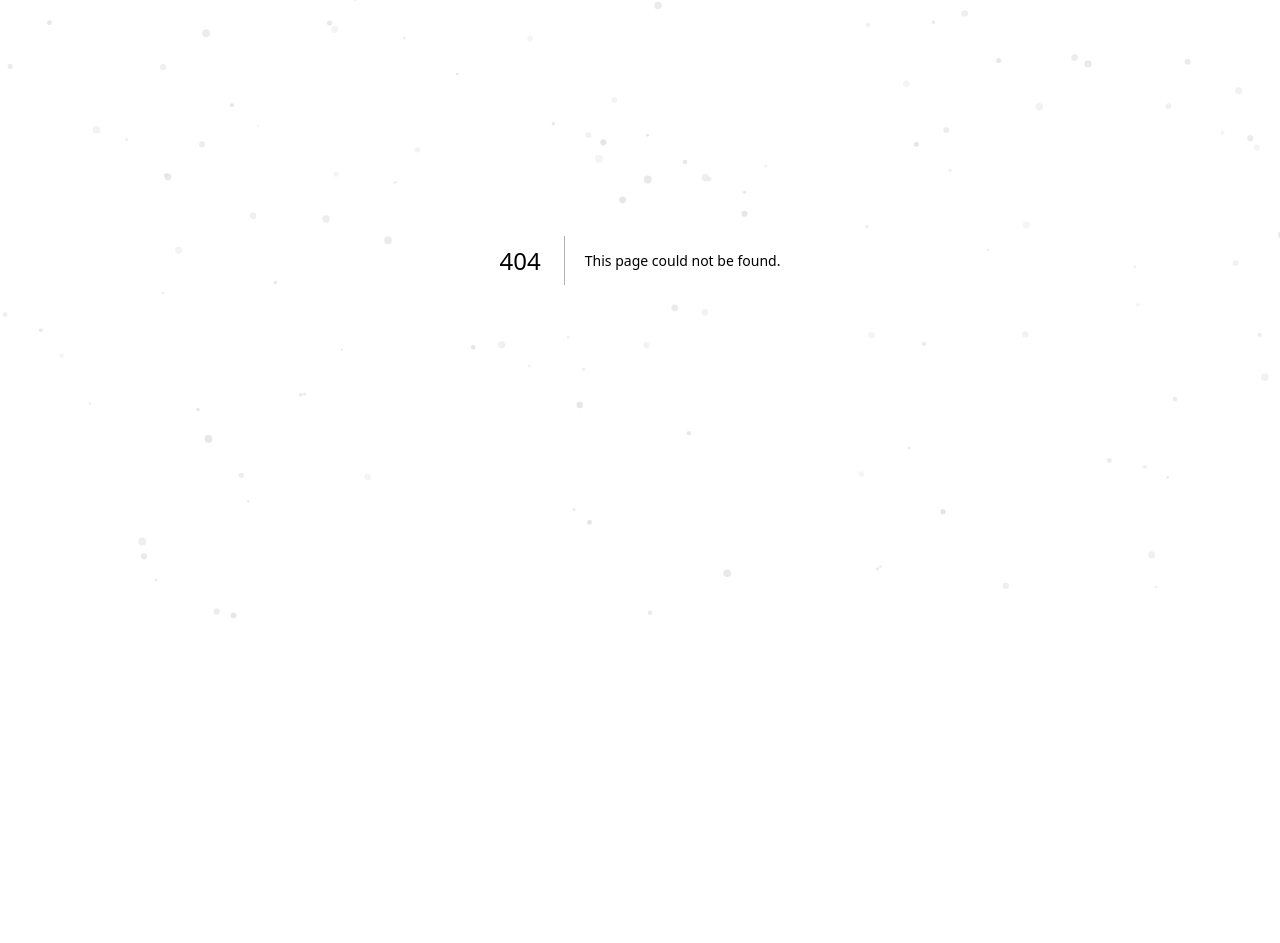
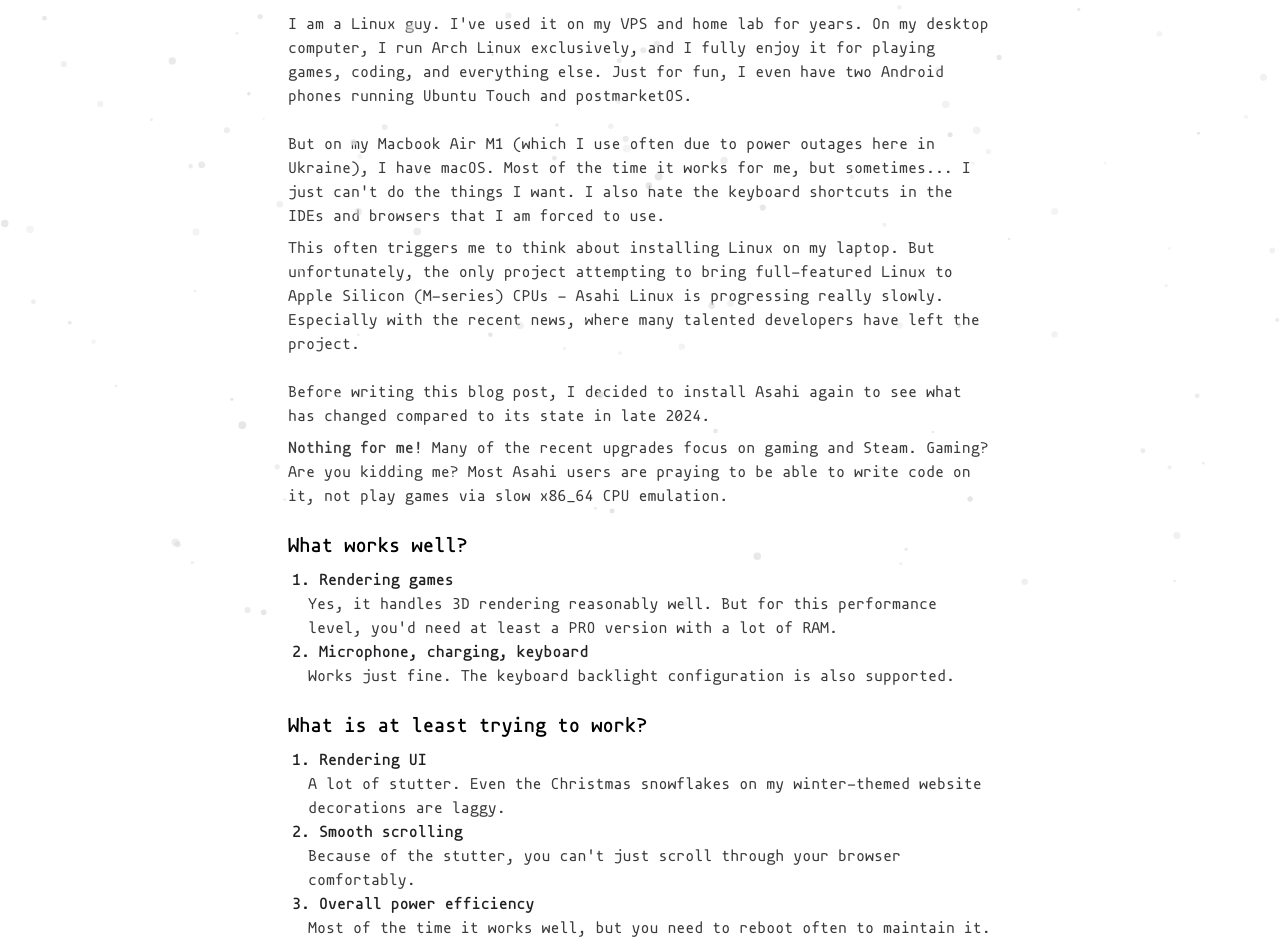
Before and after one commit to kotleni/kotleni.github.io, a Next.js app: page /blog/asahi-linux in a window 1280 px wide. Before the commit this address had no page. Shown: the part 180-1123 px from the top of the page. Before the commit the page ends 856 px from the top, so only its background shows below. Built offline with nearby package versions, Linux system fonts and the light colour scheme; no server answers.

Commit message:
chore(blog): new blog post about asahi linux

```diff
--- /dev/null
+++ b/src/app/blog/asahi-linux/page.tsx
@@ -0,0 +1,153 @@
+import {ViewsCount} from '@/components/views-count';
+import {TextBlock} from '@/components/blog/text-block';
+import {OrderedList} from '@/components/blog/ordered-list';
+
+const worksWell = [
+    {
+        title: '1. Rendering games',
+        content:
+            "Yes, it handles 3D rendering reasonably well. But for this performance level, you'd need at least a PRO version with a lot of RAM.",
+    },
+    {
+        title: '2. Microphone, charging, keyboard',
+        content:
+            'Works just fine. The keyboard backlight configuration is also supported.',
+    },
+];
+
+const worksPoorly = [
+    {
+        title: '1. Rendering UI',
+        content:
+            'A lot of stutter. Even the Christmas snowflakes on my winter-themed website decorations are laggy.',
+    },
+    {
+        title: '2. Smooth scrolling',
+        content:
+            "Because of the stutter, you can't just scroll through your browser comfortably.",
+    },
+    {
+        title: '3. Overall power efficiency',
+        content:
+            'Most of the time it works well, but you need to reboot often to maintain it.',
+    },
+    {
+        title: '4. Sound',
+        content:
+            'The sound from the internal speakers is terrible, especially when you raise the volume.',
+    },
+    {
+        title: '5. Camera',
+        content:
+            "The camera doesn't work in most native applications, though it works okay in the browser.",
+    },
+    {
+        title: '6. A lot of other stuff...',
+        content:
+            'Swap performance is bad, SELinux is buggy, and there are features you will simply have to disable.',
+    },
+];
+
+const notWorking = [
+    {
+        title: '1. HDMI/DisplayPort over Type-C hub',
+        content: "I really would like to use a second monitor, but I can't.",
+    },
+    {
+        title: '2. A lot of software',
+        content:
+            "Some apps just don't work. Some fail because of the 16k memory page size, and others just have no ARM port.",
+    },
+    {
+        title: '3. Sleep mode',
+        content:
+            'Even with no apps running and the lid closed, the battery drains while sleeping.',
+    },
+];
+
+export default function AsahiLinuxBlogPost() {
+    return (
+        <div className="flex flex-col gap-6 mt-2">
+            <ViewsCount size="default" />
+
+            <header>
+                <h1 className="font-bold text-3xl">
+                    Why I abandoned the idea of using Asahi Linux.
+                </h1>
+            </header>
+
+            <section className="flex flex-col gap-2">
+                <TextBlock>
+                    I am a Linux guy. I've used it on my VPS and home lab for
+                    years. On my desktop computer, I run Arch Linux exclusively,
+                    and I fully enjoy it for playing games, coding, and
+                    everything else. Just for fun, I even have two Android
+                    phones running Ubuntu Touch and postmarketOS.
+                </TextBlock>
+            </section>
+
+            <section className="flex flex-col gap-2">
+                <TextBlock>
+                    But on my Macbook Air M1 (which I use often due to power
+                    outages here in Ukraine), I have macOS. Most of the time it
+                    works for me, but sometimes... I just can't do the things I
+                    want. I also hate the keyboard shortcuts in the IDEs and
+                    browsers that I am forced to use.
+                </TextBlock>
+                <TextBlock>
+                    This often triggers me to think about installing Linux on my
+                    laptop. But unfortunately, the only project attempting to
+                    bring full-featured Linux to Apple Silicon (M-series) CPUs -
+                    Asahi Linux is progressing really slowly. Especially with
+                    the recent news, where many talented developers have left
+                    the project.
+                </TextBlock>
+            </section>
+
+            <section className="flex flex-col gap-2">
+                <TextBlock>
+                    Before writing this blog post, I decided to install Asahi
+                    again to see what has changed compared to its state in late
+                    2024.
+                </TextBlock>
+                <TextBlock>
+                    <strong>Nothing for me!</strong> Many of the recent upgrades
+                    focus on gaming and Steam. Gaming? Are you kidding me? Most
+                    Asahi users are praying to be able to write code on it, not
+                    play games via slow x86_64 CPU emulation.
+                </TextBlock>
+            </section>
+
+            <section className="flex flex-col gap-2">
+                <h2 className="font-bold text-xl">What works well?</h2>
+                <OrderedList items={worksWell} />
+            </section>
+
+            <section className="flex flex-col gap-2">
+                <h2 className="font-bold text-xl">
+                    What is at least trying to work?
+                </h2>
+                <OrderedList items={worksPoorly} />
+            </section>
+
+            <section className="flex flex-col gap-2">
+                <h2 className="font-bold text-xl">What does not work?</h2>
+                <OrderedList items={notWorking} />
+            </section>
+            <section className="flex flex-col gap-2">
+                <h2 className="font-bold text-xl">Conclusion</h2>
+                <TextBlock>
+                    For now, I accept my fate that{' '}
+                    <strong>I will use macOS.</strong>
+                </TextBlock>
+                <TextBlock>
+                    After all, compared to Windows, it really isn't so bad. It
+                    is UNIX-based, so my workflow feels familiar, and most CLI
+                    tools and compilers are easily available via Homebrew. The
+                    hardware is incredible, and in a time of power outages, I
+                    need efficiency more than using Linux on everything :3
+                </TextBlock>
+            </section>
+        </div>
+    );
+}
--- a/src/app/blog/page.tsx
+++ b/src/app/blog/page.tsx
@@ -9,10 +9,16 @@ interface Post {
 
 const posts: Post[] = [
     {
+        title: 'Why i abandoned idea of using Asahi Linux',
+        url: '/blog/asahi-linux',
+        description:
+            "I am a Linux guy. I've used it on my VPS and home lab for years. On my desktop computer, I run Arch Linux exclusively, and I fully enjoy...",
+    },
+    {
         title: 'The sixth iteration of my website',
         url: '/blog/new-website-v6',
         description:
-            "Throughout my life, I've created a bunch of different websites with various designs, but none of them ever felt quite right for my personal page",
+            "Throughout my life, I've created a bunch of different websites with various designs, but none of them ever felt quite right for my personal page...",
     },
 ];
 
```
